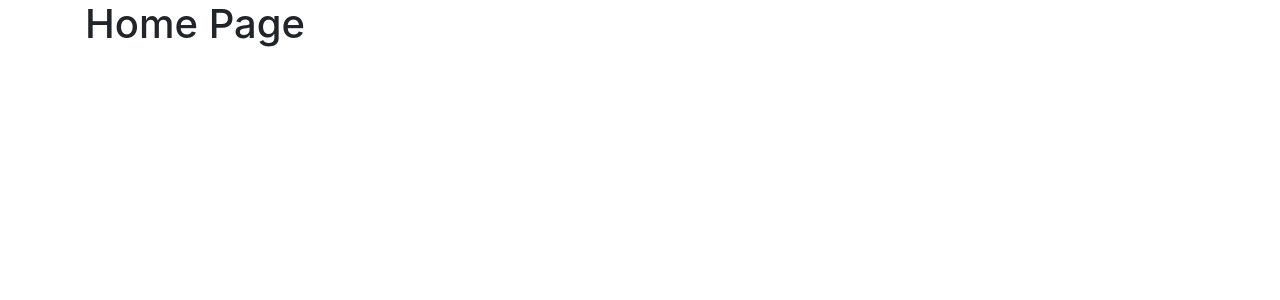
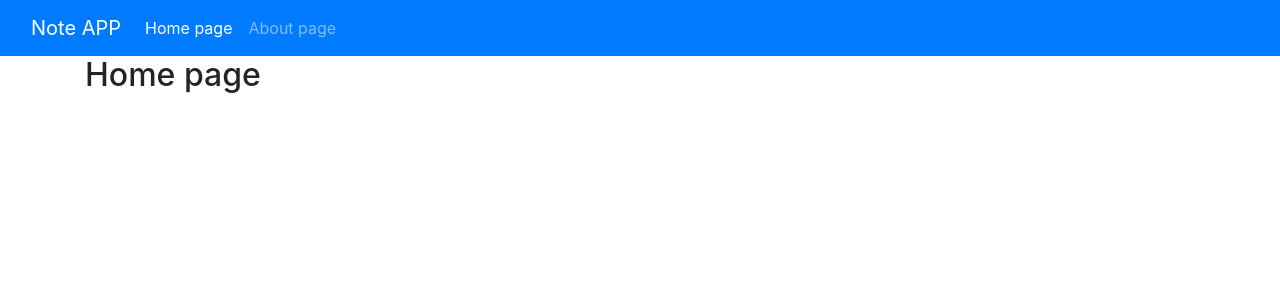
Before and after one commit to PanDmitriy/react-note-app-2021, a React (Create React App) app: page / in a window 1280 px wide. Shown: the top 300 px of the page. Built offline with nearby package versions, Linux system fonts and the light colour scheme.

Commit message:
added Main, About page and Navbar

```diff
--- a/src/App.js
+++ b/src/App.js
@@ -1,11 +1,19 @@
 import React from 'react';
+import { BrowserRouter, Switch, Route} from 'react-router-dom';
+import { AboutPage } from './components/AboutPage';
+import { MainPage } from './components/MainPage';
+import { Navbar } from './components/Navbar';
 
 
 function App() {
   return (
-    <div className="container">
-      <h1>Home Page</h1>
-    </div>
+    <BrowserRouter>
+      <Navbar/>
+      <Switch>
+        <Route component={MainPage} path={'/'} exact/>
+        <Route component={AboutPage} path={'/about'} />
+      </Switch>
+    </BrowserRouter>
   );
 }
 
--- /dev/null
+++ b/src/components/AboutPage.js
@@ -0,0 +1,12 @@
+import React from 'react';
+
+export const AboutPage = () => {
+
+  return (
+    <>
+      <div className="container pt4">
+        <h2>About page</h2>
+      </div>
+    </>
+  );
+};
--- /dev/null
+++ b/src/components/MainPage.js
@@ -0,0 +1,12 @@
+import React from 'react';
+
+export const MainPage = () => {
+
+  return (
+    <>
+      <div className="container pt4">
+        <h2>Home page</h2>
+      </div>
+    </>
+  );
+};
--- /dev/null
+++ b/src/components/Navbar.js
@@ -0,0 +1,23 @@
+import React from 'react';
+import { NavLink } from 'react-router-dom';
+
+export const Navbar = () => (
+<nav className="navbar navbar-expand-lg navbar-dark bg-primary">
+  <div className="container-fluid">
+    <div className="navbar-brand">Note APP</div>
+    <button className="navbar-toggler" type="button" data-bs-toggle="collapse" data-bs-target="#navbarNav" aria-controls="navbarNav" aria-expanded="false" aria-label="Toggle navigation">
+      <span className="navbar-toggler-icon"></span>
+    </button>
+    <div className="collapse navbar-collapse" id="navbarNav">
+      <ul className="navbar-nav">
+        <li className="nav-item">
+          <NavLink className="nav-link" to="/" exact>Home page</NavLink>
+        </li>
+        <li className="nav-item">
+          <NavLink className="nav-link" to="/about">About page</NavLink>
+        </li>
+      </ul>
+    </div>
+  </div>
+</nav>
+)
```
